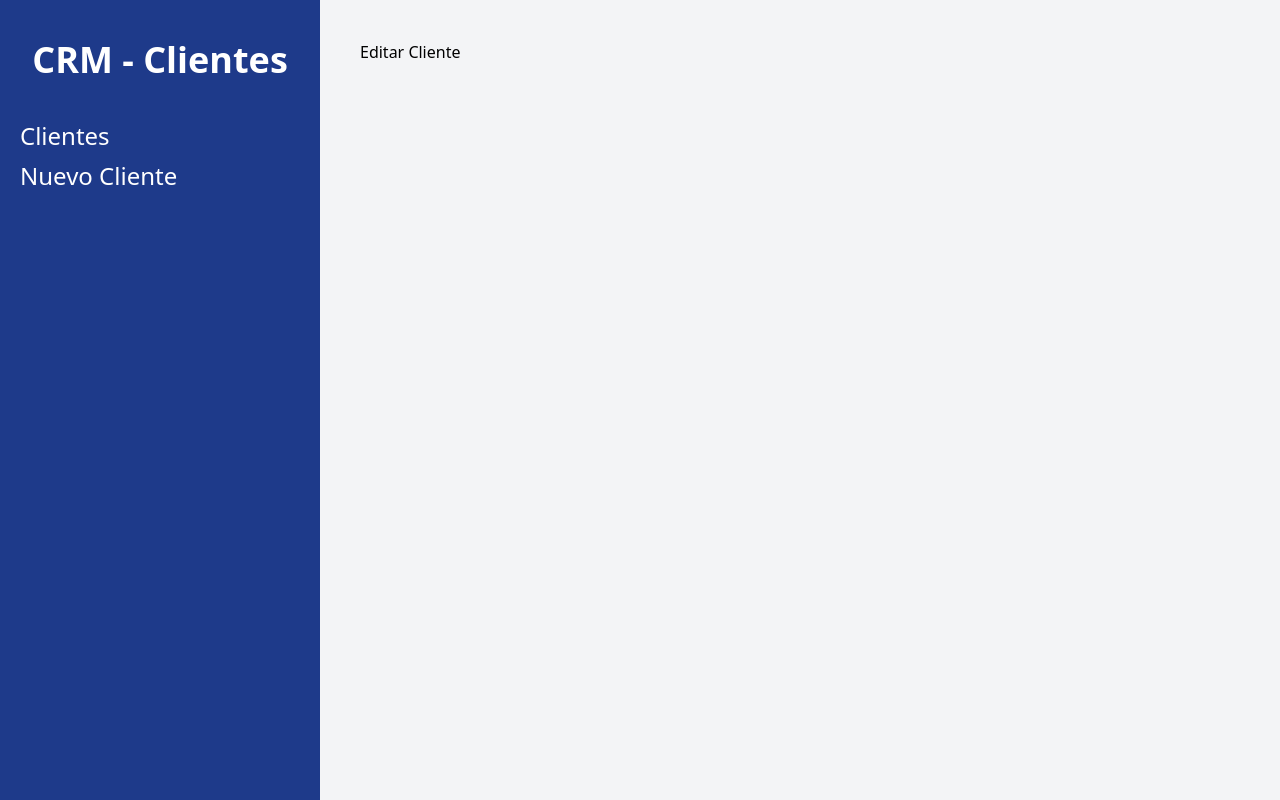
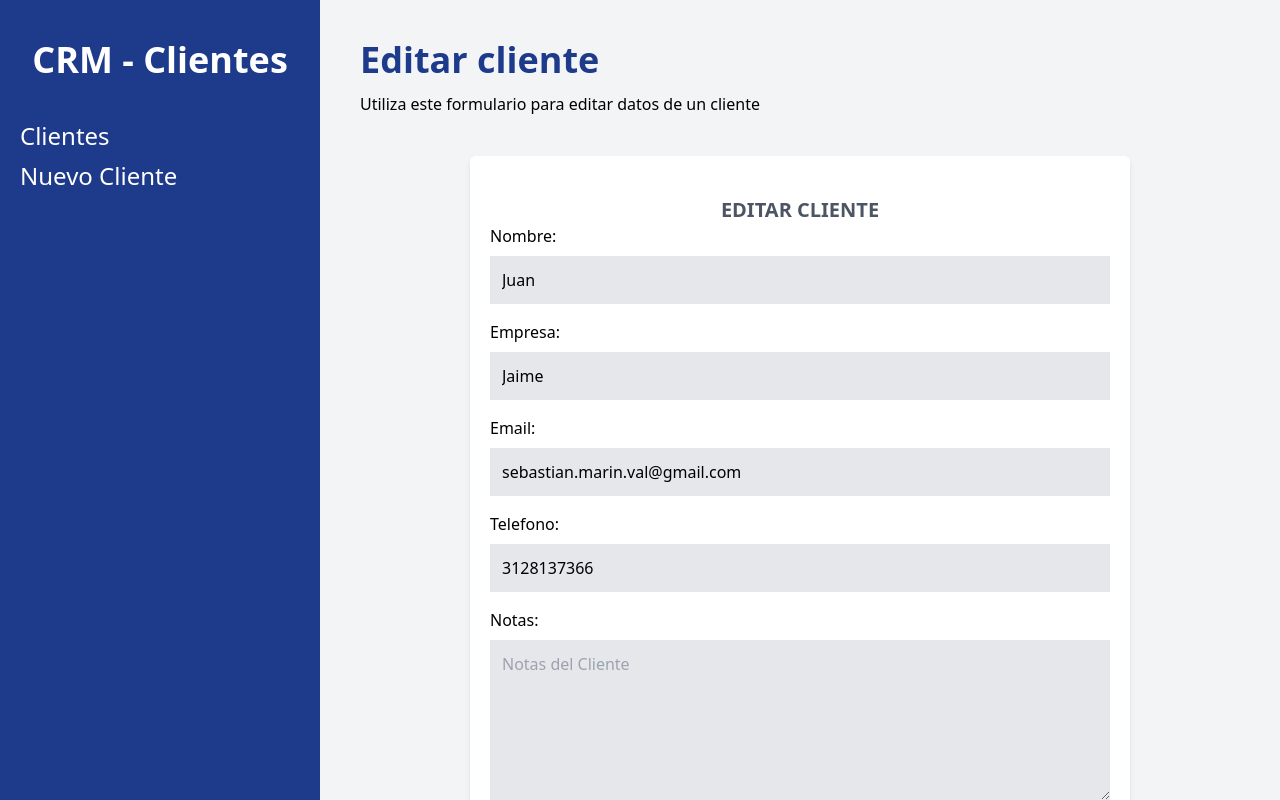
Before and after one commit to jhoanse98/CRM---Clientes, a React (Vite) app: page /clientes/editar/1 in a window 1280 px wide. Built offline with nearby package versions, Linux system fonts and the light colour scheme; data requests are answered from the project's data file.

Commit message:
Funcionalidad de Editar y Eliminar clientes implementada

```diff
--- a/db.json
+++ b/db.json
@@ -4,17 +4,9 @@
       "nombre": "Juan",
       "empresa": "Jaime",
       "email": "sebastian.marin.val@gmail.com",
-      "telefono": "",
+      "telefono": "3128137366",
       "notas": "",
       "id": 1
-    },
-    {
-      "nombre": "Carol",
-      "empresa": "Peletier",
-      "email": "carolpeletier@gmail.com",
-      "telefono": "31281312312",
-      "notas": "The last survivor",
-      "id": 2
     },
     {
       "nombre": "Carol",
@@ -25,14 +17,6 @@
       "id": 3
     },
     {
-      "nombre": "Harry",
-      "empresa": "Potter",
-      "email": "harrypotter@hogwarts.com",
-      "telefono": "31212312312",
-      "notas": "El mejor mago del mundo magico",
-      "id": 4
-    },
-    {
       "nombre": "Lorena",
       "empresa": "Loreal",
       "email": "lorena@loreal.com",
@@ -41,11 +25,11 @@
       "id": 5
     },
     {
-      "nombre": "jaime",
-      "empresa": "lorenzo",
-      "email": "lorenzo@correo.com",
-      "telefono": "123123123213",
-      "notas": "",
+      "nombre": "Misty",
+      "empresa": "Day",
+      "email": "mistyday@ahstory.com",
+      "telefono": "22222222",
+      "notas": "resurgimiento",
       "id": 6
     }
   ]
--- a/src/App.jsx
+++ b/src/App.jsx
@@ -3,6 +3,7 @@
 import Inicio from './paginas/Inicio'
 import NuevoCliente from './paginas/NuevoCliente'
 import EditarCliente from './paginas/EditarCliente'
+import VerCliente from './paginas/VerCliente'
 
 
 function App() {
@@ -13,6 +14,7 @@
                 <Route index element={<Inicio />} />
                 <Route path="nuevo" element={<NuevoCliente />} />
                 <Route path="editar/:id" element={<EditarCliente />} />
+                <Route path=":id" element={<VerCliente />} />
             </Route>
         </Routes>
     </BrowserRouter>
--- a/src/components/Cliente.jsx
+++ b/src/components/Cliente.jsx
@@ -1,5 +1,9 @@
-const Cliente = ({cliente}) => {
-    const {nombre, empresa, email, telefono, notas} = cliente
+import { useNavigate } from "react-router-dom";
+
+const Cliente = ({cliente, handleEliminar}) => {
+
+    const navigate = useNavigate()
+    const {nombre, empresa, email, telefono, notas, id} = cliente
     return (
         <tr className=" border-4 hover:bg-gray-100">
             <td className="p-3">{nombre}</td>
@@ -12,16 +16,19 @@
                 <button
                     type="button"
                     className="bg-yellow-500 hover:bg-yellow-600 block w-full text-white p-2 uppercase font-bold text-xs"
+                    onClick={() => navigate(`/clientes/${id}`)}
                 >Ver</button>
 
                 <button
                     type="button"
                     className="mt-3 bg-blue-600 hover:bg-blue-700 block w-full text-white p-2 uppercase font-bold text-xs"
+                    onClick = {() => navigate(`/clientes/editar/${id}`)}
                 >Editar</button>
 
                 <button
                     type="button"
                     className="bg-red-600 hover:bg-red-700 block w-full text-white p-2 uppercase font-bold text-xs mt-3"
+                    onClick={() => handleEliminar(id)}
                 >Eliminar</button>
             </td>
 
--- a/src/components/Formulario.jsx
+++ b/src/components/Formulario.jsx
@@ -3,8 +3,9 @@
 import {Formik, Form, Field} from 'formik'
 import * as Yup from 'yup' //valida los formularios de formik
 import Alerta from './Alerta'
+import Spinner from './Spinner'
 
-const Formulario = () => {
+const Formulario = ({cliente, cargando}) => {
 
     const navigate = useNavigate()
 
@@ -27,14 +28,27 @@
 
     const handleSubmit = async (values) => {
         try {
+            let respuesta
+            if(cliente.id){
+                const url =`http://localhost:4000/clientes/${cliente.id}`
+                respuesta = await fetch(url, {
+                    method: 'PUT',
+                    body: JSON.stringify(values),
+                    headers: {
+                        'Content-Type': 'application/json'
+                    }
+                })
+            } else {
+
                 const url ='http://localhost:4000/clientes'
-            const respuesta = await fetch(url, {
+                respuesta = await fetch(url, {
                     method: 'POST',
                     body: JSON.stringify(values),
                     headers: {
                         'Content-Type': 'application/json'
                     }
                 })
+            }
 
             const resultado = await respuesta.json()
             console.log(resultado)
@@ -48,21 +62,24 @@
     }
 
     return (
+        cargando ? <Spinner /> : (
             <div className="bg-white mt-10 px-5 py-10 rounded-md shadow-md md:w-3/4 mx-auto">
-            <h1 className="text-gray-600 font-bold text-xl text-center uppercase">Agregar Cliente</h1>
+                <h1 className="text-gray-600 font-bold text-xl text-center uppercase">{cliente.nombre ? 'Editar Cliente' : 'Agregar cliente'}</h1>
                 <Formik
                     initialValues={{
-                    nombre: '',
-                    empresa: '',
-                    email: '',
-                    telefono: '',
-                    notas:''
+                        nombre: cliente.nombre ?? "",
+                        empresa: cliente.empresa ?? "",
+                        email: cliente.email ?? "",
+                        telefono: cliente.telefono ?? "",
+                        notas: cliente.notas ?? ""
                     }}
+
+                    enableReinitialize={true} //permite re-inicializar los valores
 
                     onSubmit={async (values, {resetForm}) => {
                         await handleSubmit(values)
                         resetForm()
-                }}
+                    }} //values son los valores que están en los Field y la funcion resetForm resetea el formulario
 
                     validationSchema= {nuevoClienteSchema} //pasamos el esquema de validaciones
                 >
@@ -146,7 +163,7 @@
 
                                 <input
                                     type="submit"
-                                value="Agregar Cliente"
+                                    value={cliente.nombre ? 'Editar Cliente' : 'Agregar cliente'}
                                     className='mt-5 w-full bg-blue-800 p-3 text-white uppercase font-bold text-lg hover:bg-blue-900 cursor-pointer'
                                 />
                             </Form>
@@ -154,7 +171,14 @@
                 </Formik>
             </div>
 
-    );
+    ));
 }
 
+Formulario.defaultProps = {
+    cliente: {},
+    cargando: false
+
+} //parametros por default. Si no esta presente, entra a estos defaultProps, si está presente toma el valor de los props
+
+
 export default Formulario;
--- /dev/null
+++ b/src/components/Spinner.jsx
@@ -0,0 +1,13 @@
+import '../styles/Spinner.css'
+
+const Spinner = () => {
+    return (
+        <div className="spinner">
+            <div className="bounce1"></div>
+            <div className="bounce2"></div>
+            <div className="bounce3"></div>
+        </div>
+    );
+}
+
+export default Spinner;
--- a/src/paginas/EditarCliente.jsx
+++ b/src/paginas/EditarCliente.jsx
@@ -1,10 +1,43 @@
-import React from 'react'
+import {useEffect, useState} from 'react'
+import { useParams } from 'react-router-dom'
+import Formulario from '../components/Formulario'
 
 const EditarCliente = () => {
+
+  const params = useParams()
+  const [cliente, setCliente] = useState({})
+
+  const [cargando, setCargando] = useState(false)
+
+  useEffect(() => {
+
+    const obtenerClienteAPI = async () => {
+        setCargando(true)
+        try {
+            const url = `http://localhost:4000/clientes/${params.id}`
+            const respuesta = await fetch(url)
+            const resultado = await respuesta.json()
+            setCliente(resultado)
+        } catch (error) {
+            console.log(error)
+        }
+        setCargando(false)
+    }
+    obtenerClienteAPI()
+}, [])
   return (
-    <div>
-        <h1>Editar Cliente</h1>
-    </div>
+
+    <>
+        <h1 className=' font-black text-4xl text-blue-900'>Editar cliente</h1>
+        <p className='mt-3'>Utiliza este formulario para editar datos de un cliente</p>
+        {cliente.nombre ? (
+          <Formulario
+            cliente={cliente}
+            cargando={cargando}
+          />
+        ): <p>Cliente ID no válido</p>
+        }
+      </>
   )
 }
 
--- a/src/paginas/Inicio.jsx
+++ b/src/paginas/Inicio.jsx
@@ -21,6 +21,24 @@
 
     obtenerClientesAPI()
   }, [])
+
+  const handleEliminar = async id => {
+    const confirmar = confirm("¿Deseas eliminar este cliente?")
+    if(confirmar){
+      try {
+        const url = `http://localhost:4000/clientes/${id}`
+        const respuesta = await fetch(url, {
+          method: 'DELETE'
+        })
+
+        await respuesta.json()
+        const arrayClientes = clientes.filter(cliente => cliente.id !== id)
+        setClientes(arrayClientes)
+      } catch (error) {
+        console.log(error)
+      }
+    }
+  }
   return (
     <div>
         <h1 className='font-black text-4xl text-blue-900'>Clientes</h1>
@@ -40,6 +58,7 @@
               <Cliente
                 key={cliente.id}
                 cliente={cliente}
+                handleEliminar={handleEliminar}
               />
             ) )}
           </tbody>
--- /dev/null
+++ b/src/paginas/VerCliente.jsx
@@ -0,0 +1,63 @@
+import { useEffect, useState } from 'react'
+import {useParams} from 'react-router-dom'
+import Spinner from '../components/Spinner'
+
+
+const VerCliente = () => {
+
+    const params = useParams()
+    const [cliente, setCliente] = useState({})
+
+    const [cargando, setCargando] = useState(false)
+
+    useEffect(() => {
+
+        const obtenerClienteAPI = async () => {
+            setCargando(true)
+            try {
+                const url = `http://localhost:4000/clientes/${params.id}`
+                const respuesta = await fetch(url)
+                const resultado = await respuesta.json()
+                setCliente(resultado)
+            } catch (error) {
+                console.log(error)
+            }
+            setCargando(false)
+        }
+        obtenerClienteAPI()
+    }, [])
+
+    return (
+        cargando
+        ?
+            <Spinner />
+        :
+            Object.keys(cliente).length === 0 ? <p>No hay resultados</p> : (
+                <div>
+                    <h1 className=' font-black text-4xl text-blue-900'>Ver Cliente: {cliente.nombre}</h1>
+                    <p className='mt-3'>Información del cliente</p>
+                    <p className='text-4xl text-gray-600 mt-10'>
+                        <span className='  uppercase font-bold'>Cliente:</span> {cliente.nombre}
+                    </p>
+                    <p className='text-2xl text-gray-600 mt-4'>
+                        <span className='  text-gray-800 uppercase font-bold'>Email:</span> {cliente.email}
+                    </p>
+                    {cliente.telefono && (
+                        <p className='text-2xl text-gray-600 mt-4'>
+                            <span className='  text-gray-800 uppercase font-bold'>Teléfono:</span> {cliente.telefono}
+                        </p>
+                    )}
+                    <p className='text-2xl text-gray-600 mt-4'>
+                        <span className=' text-gray-800 uppercase font-bold'>Empresa:</span> {cliente.empresa}
+                    </p>
+                    {cliente.notas && (
+                        <p className='text-2xl text-gray-600 mt-4'>
+                            <span className=' text-gray-800 uppercase font-bold'>Notas:</span> {cliente.notas}
+                        </p>
+                    )}
+                </div>
+        )
+    );
+}
+
+export default VerCliente;
--- /dev/null
+++ b/src/styles/Spinner.css
@@ -0,0 +1,41 @@
+.spinner {
+    margin: 100px auto 0;
+    width: 70px;
+    text-align: center;
+  }
+
+  .spinner > div {
+    width: 18px;
+    height: 18px;
+    background-color: #1F3A8A;
+
+    border-radius: 100%;
+    display: inline-block;
+    -webkit-animation: sk-bouncedelay 1.4s infinite ease-in-out both;
+    animation: sk-bouncedelay 1.4s infinite ease-in-out both;
+  }
+
+  .spinner .bounce1 {
+    -webkit-animation-delay: -0.32s;
+    animation-delay: -0.32s;
+  }
+
+  .spinner .bounce2 {
+    -webkit-animation-delay: -0.16s;
+    animation-delay: -0.16s;
+  }
+
+  @-webkit-keyframes sk-bouncedelay {
+    0%, 80%, 100% { -webkit-transform: scale(0) }
+    40% { -webkit-transform: scale(1.0) }
+  }
+
+  @keyframes sk-bouncedelay {
+    0%, 80%, 100% {
+      -webkit-transform: scale(0);
+      transform: scale(0);
+    } 40% {
+      -webkit-transform: scale(1.0);
+      transform: scale(1.0);
+    }
+  }
```
Lines whose indentation alone changed are shown as unchanged.
